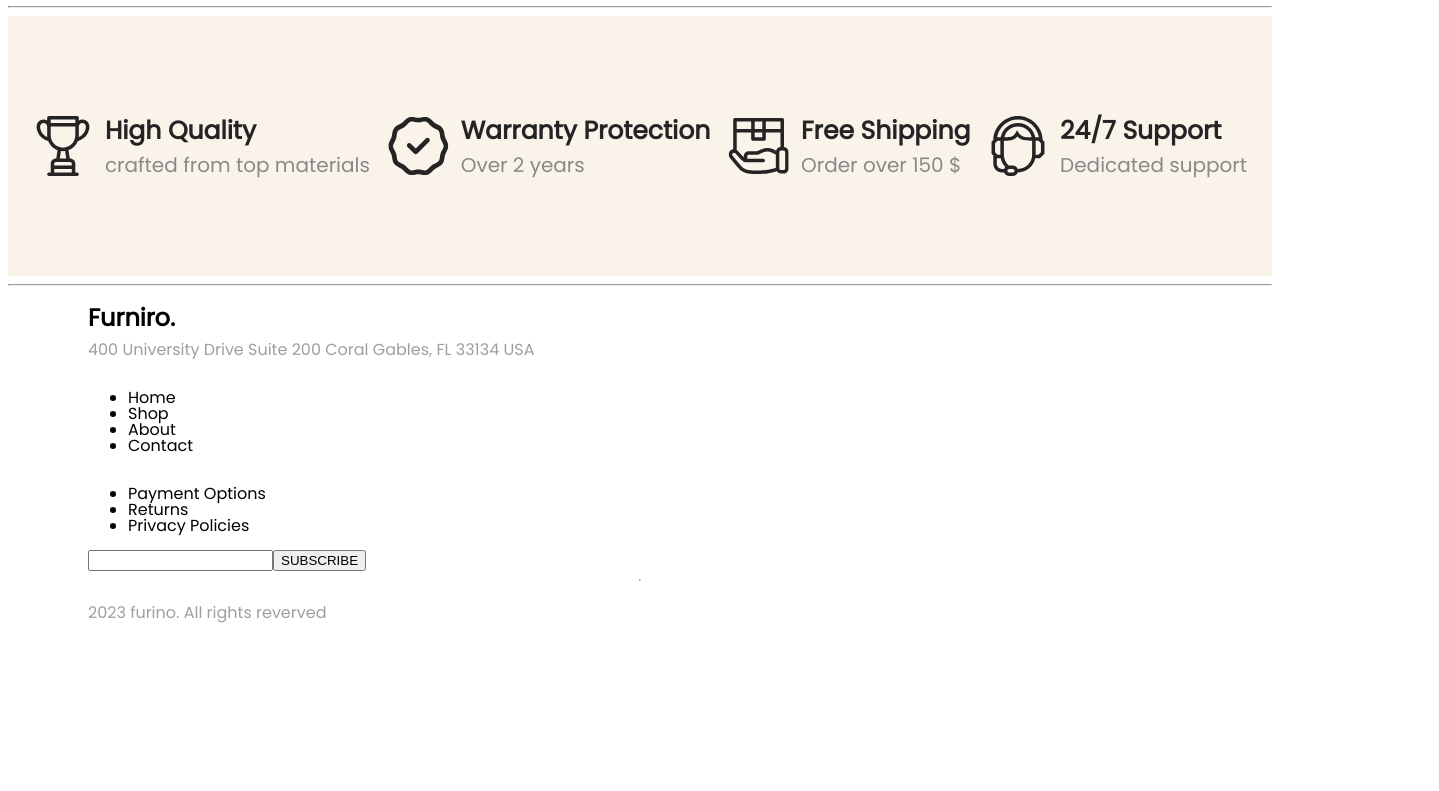
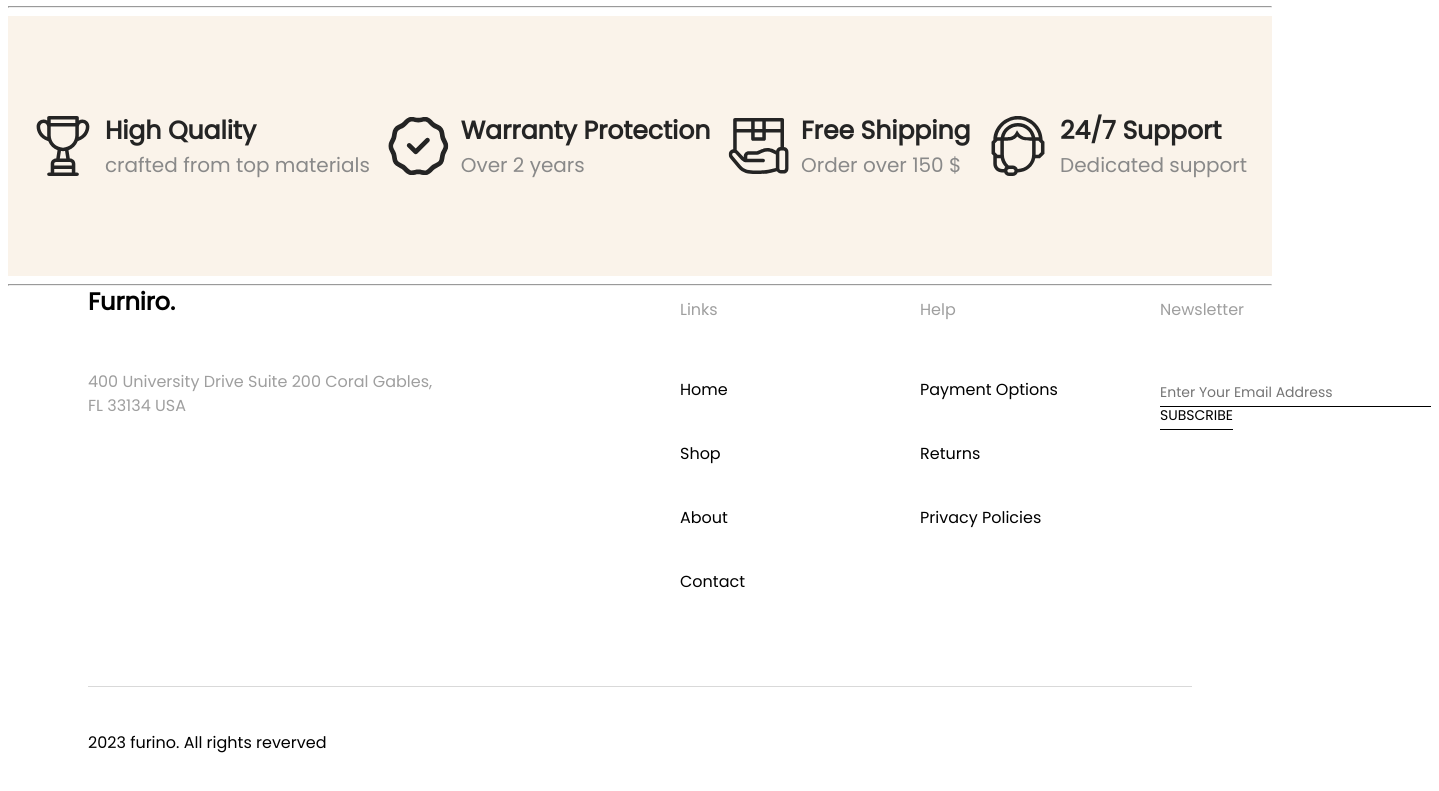
Before and after one commit to HenintsoaPaul/furniro, a Nuxt app: page / in a window 1280 px wide. Shown: the part 2334-3125 px from the top of the page, 1439 px wide, since content can reach past the window. Before the commit the page ends 2979 px from the top, so only its background shows below. Built offline with nearby package versions, Linux system fonts and the light colour scheme.

Commit message:
setup style for footer

```diff
--- a/components/Footer.vue
+++ b/components/Footer.vue
@@ -1,84 +1,127 @@
 <script setup lang="ts">
 
-const links = [
-  "Home",
-  "Shop",
-  "About",
-  "Contact",
+import NewsletterForm from "~/components/Newsletter/NewsletterForm.vue";
+
+interface MyLink {
+  name: string;
+  path: string;
+}
+
+const links: MyLink[] = [
+  {name: "Home", path: "/Home"},
+  {name: "Shop", path: "/Shop"},
+  {name: "About", path: "/About"},
+  {name: "Contact", path: "/Contact"},
 ]
 
-const helps = [
-  "Payment Options",
-  "Returns",
-  "Privacy Policies",
+const helps: MyLink[] = [
+  {name: "Payment Options", path: "/Payment Options"},
+  {name: "Returns", path: "/Returns"},
+  {name: "Privacy Policies", path: "/Privacy Policies"},
 ]
 
 </script>
 
 <template>
-  <div id="footer">
-    <!--    left-->
+  <footer id="footer">
+    <div id="footer-container">
       <div id="footer-left">
-      <h1 id="title">Furniro.</h1>
-
+        <h3>Furniro.</h3>
         <p>
           400 University Drive Suite 200 Coral Gables,
+        </p>
+        <p>
           FL 33134 USA
         </p>
       </div>
 
-    <!--    links-->
       <div id="footer-links">
+        <p class="link-title">Links</p>
         <ul>
           <li v-for="(li, idx) in links" :key="idx">
-          {{ li }}
+            <nuxt-link :to="li.path">
+              {{ li.name }}
+            </nuxt-link>
           </li>
         </ul>
       </div>
 
-    <!--    help-->
       <div id="footer-helps">
+        <p class="link-title">Help</p>
         <ul>
           <li v-for="(li, idx) in helps" :key="idx">
-          {{ li }}
+            <nuxt-link :to="li.path">
+              {{ li.name }}
+            </nuxt-link>
           </li>
         </ul>
       </div>
 
-    <!--    newsletter-->
       <div id="newsletter">
-      <form>
-        <input type="text" name="inp-name" required>
-        <button type="submit">SUBSCRIBE</button>
-      </form>
+        <p class="link-title">Newsletter</p>
+        <NewsletterForm />
       </div>
-
+    </div>
     <hr>
-
-    <!--    copyright-->
     <div id="copyright">
       <p>2023 furino. All rights reverved</p>
     </div>
-  </div>
+  </footer>
 
 </template>
 
 <style scoped lang="scss">
-#footer {
+footer {
   font-family: 'Poppins', sans-serif;
   line-height: 100%;
   letter-spacing: 0;
   padding: 0 5rem;
 
+  #footer-container {
     display: grid;
-
-  #title {
-    font-weight: 700;
-    font-size: 24px;
-  }
+    grid-template-columns: 32rem 10rem 10rem 1fr;
+    grid-gap: 5rem;
 
     p {
       color: #9F9F9F;
+      margin-bottom: 0;
+      margin-top: 0.5rem;
+    }
+
+    #footer-left {
+      h3 {
+        font-weight: 700;
+        font-size: 24px;
+        margin-top: 0;
+        margin-bottom: 4rem;
+      }
+    }
+
+    ul {
+      padding: 0;
+
+      li {
+        list-style: none;
+        margin-bottom: 3rem;
+
+        a {
+          text-decoration: none;
+          color: #000;
+        }
+      }
+    }
+
+    .link-title {
+      margin-bottom: 4rem;
+    }
+  }
+
+  hr {
+    border: none;
+    background-color: #D9D9D9;
+    width: 100%;
+    height: 1px;
+    margin: 3rem 0;
   }
 
   #copyright {
@@ -86,6 +129,8 @@ const helps = [
       font-weight: 400;
       font-size: 16px
     }
+
+    margin-bottom: 3rem;
   }
 }
 </style>
--- /dev/null
+++ b/components/Newsletter/NewsletterForm.vue
@@ -0,0 +1,49 @@
+<script setup lang="ts">
+
+</script>
+
+<template>
+  <form>
+    <input type="text"
+           class="border-bottom"
+           name="inp-name"
+           placeholder="Enter Your Email Address"
+           required>
+    <button type="submit"
+            class="border-bottom">
+      SUBSCRIBE
+    </button>
+  </form>
+</template>
+
+<style scoped lang="scss">
+.border-bottom {
+  border: none;
+  border-bottom: 1px solid #000;
+  font-family: 'Poppins', sans-serif;
+  letter-spacing: 0;
+}
+
+form {
+  font-family: 'Poppins', sans-serif;
+  letter-spacing: 0;
+
+  button {
+    padding: 0 0 7px 0;
+    background-color: transparent;
+
+    font-weight: 500;
+    font-size: 14px;
+    line-height: 100%;
+  }
+
+  input {
+    padding: 0 0 3px 0;
+    margin: 0 .5rem 0 0;
+
+    font-weight: 400;
+    font-size: 14px;
+    line-height: 100%;
+  }
+}
+</style>
```
Lines whose indentation alone changed are shown as unchanged.
